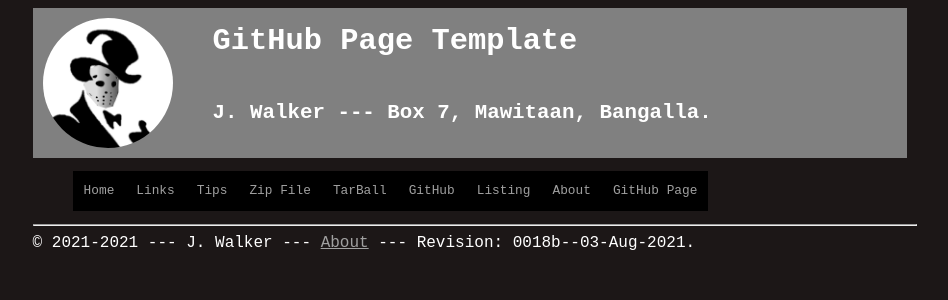
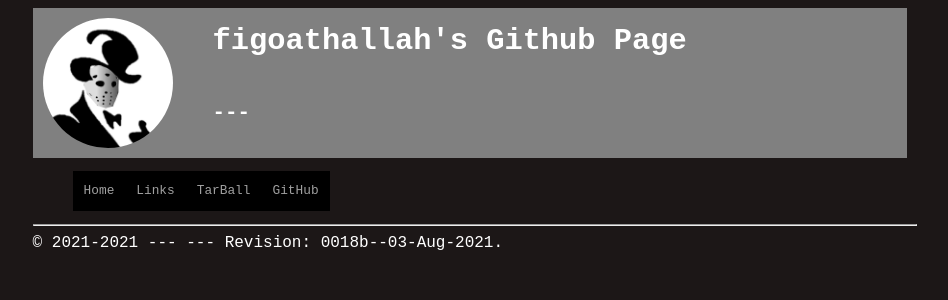
Before and after one commit to figoathallah/os212, a Jekyll site: the page built from index.md, in a window 1280 px wide. Shown: the top 300 px of the page, without its empty margins (165-1113 px from the left). Built offline with Jekyll 4.4.1, drawn with Linux system fonts in a browser that asks for light colours; our own code applies the rules of GitHub Pages for plain Markdown files.

Commit message:
Update _config.yml

```diff
--- a/_config.yml
+++ b/_config.yml
@@ -11,24 +11,12 @@ navbarlinks:
   link:      "/"
 - navbar:    "Links"
   link:      "/LINKS/"
-- navbar:    "Tips"
-  link:      "/TIPS/"
-- navbar:    "Zip File"
-  link:      "/template.zip"
 - navbar:    "TarBall"
   link:      "/template.tar.bz2"
 - navbar:    "GitHub"
-  link:      "https://github.com/ThisIsHowMeDoIt/template/"
-- navbar:    "Listing"
-  link:      "/000.html"
-- navbar:    "About"
-  link:      "/ABOUT/"
-- navbar:    "GitHub Page"
-  link:      "https://template.vlsm.org/"
-title:       "GitHub Page Template"
+  link:      "https://github.com/figoathallah/"
+title:       "figoathallah's Github Page"
 lang:        "en-US"
-author:      "J. Walker"
-address:     "Box 7, Mawitaan, Bangalla."
 sitemap:     "true"
 markdown:    "kramdown"
 defaults:
```
